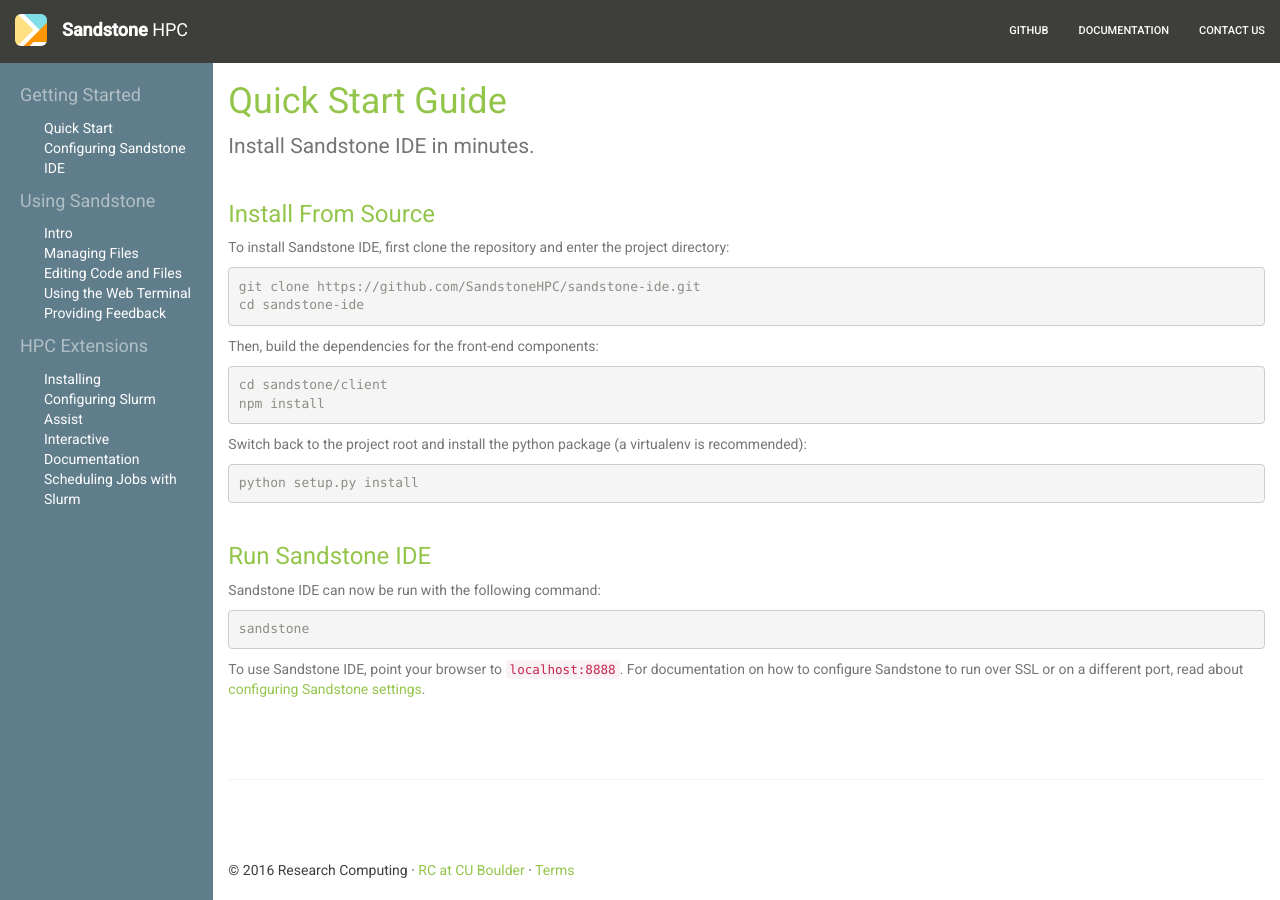
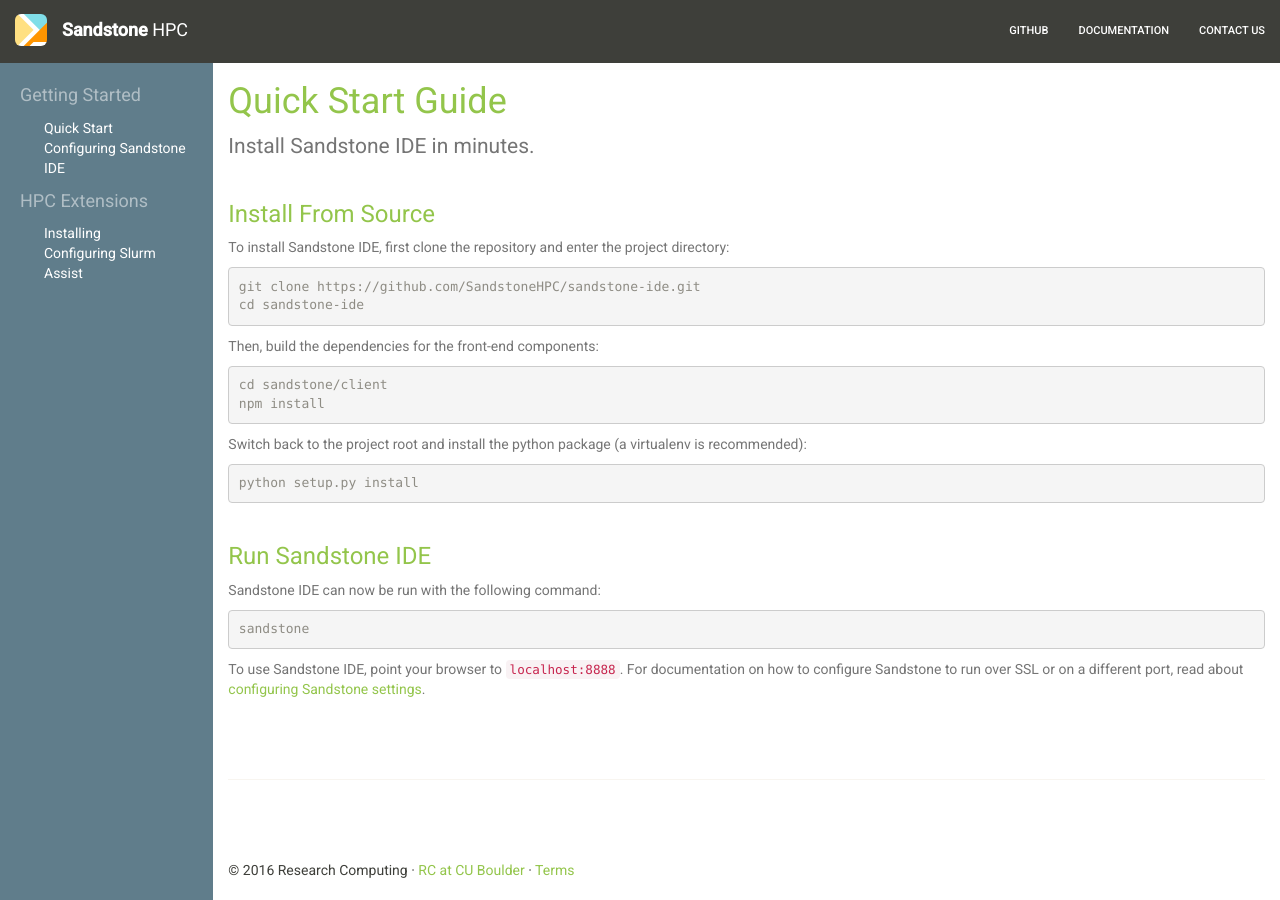
Before and after one commit to SandstoneHPC/sandstonehpc.github.io, a Jekyll site: the page built from _docs/quick-start.md, in a window 1280 px wide. Built offline with Jekyll 4.4.1, drawn with Linux system fonts in a browser that asks for light colours; nearby versions of some CDN libraries; library files that are not in the unit come from our copies.

Commit message:
Disabled links to WIP content.

```diff
--- a/_includes/docs/sidebar.html
+++ b/_includes/docs/sidebar.html
@@ -3,8 +3,8 @@
   <li><a href="/docs/">Quick Start</a></li>
   <li><a href="/docs/core/settings/">Configuring Sandstone IDE</a></li>
 </ul>
-<p class="doc-header">Using Sandstone</p>
-<ul class="doc-links">
+<p class="doc-header" hidden>Using Sandstone</p>
+<ul class="doc-links" hidden>
   <li><a href="/docs/user/">Intro</a></li>
   <li><a href="/docs/user/filebrowser/">Managing Files</a></li>
   <li><a href="/docs/user/editor/">Editing Code and Files</a></li>
@@ -20,6 +20,6 @@
 <ul class="doc-links">
   <li><a href="/docs/hpc/installation/">Installing</a></li>
   <li><a href="/docs/hpc/configuring-slurm/">Configuring Slurm Assist</a></li>
-  <li><a href="/docs/hpc/nbterm/">Interactive Documentation</a></li>
-  <li><a href="/docs/hpc/slurm/">Scheduling Jobs with Slurm</a></li>
+  <li hidden><a href="/docs/hpc/nbterm/">Interactive Documentation</a></li>
+  <li hidden><a href="/docs/hpc/slurm/">Scheduling Jobs with Slurm</a></li>
 </ul>
```
